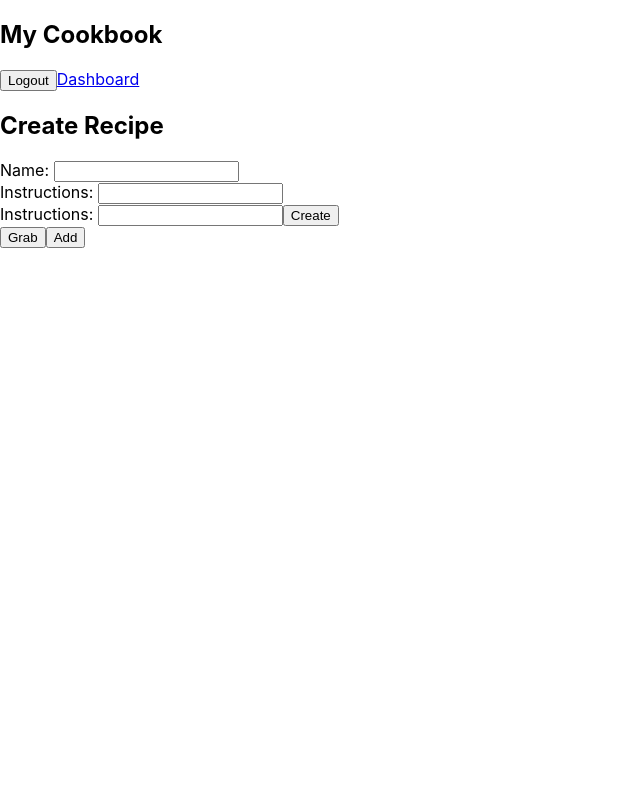
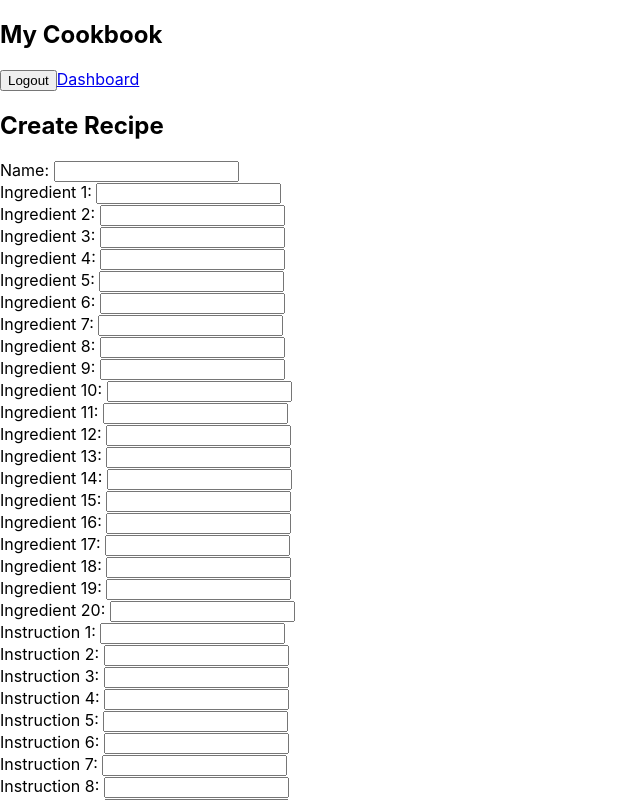
Before and after one commit to Archangxl/Coding-Dojo-Projects-Algos, a React (Create React App) app in the folder client/: page /1/createRecipe in a window 1280 px wide. Shown: the top 800 px of the page, without its empty margins (0-640 px from the left). Built offline with nearby package versions, Linux system fonts and the light colour scheme; the HTML template or start-up script is replaced by a standard one.

Commit message:
last updated 05.10.2023

```diff
--- a/client/src/Components/CreateRecipe.js
+++ b/client/src/Components/CreateRecipe.js
@@ -6,9 +6,50 @@ const CreateRecipe = (props) => {
 
     const {userId} = useParams();
     const [name, setName] = useState("");
-    const [ingredient0, setIngredient0] = useState("");
-    const [instruction0, setInstruction0] = useState("");
-    const array = [{ingredient0: 'aa'}];
+    const [ingredient, setIngredient] = useState([
+        {ingredient0: ''},
+        {ingredient1: ''},
+        {ingredient2: ''},
+        {ingredient3: ''},
+        {ingredient4: ''},
+        {ingredient5: ''},
+        {ingredient6: ''},
+        {ingredient7: ''},
+        {ingredient8: ''},
+        {ingredient9: ''},
+        {ingredient10: ''},
+        {ingredient11: ''},
+        {ingredient12: ''},
+        {ingredient13: ''},
+        {ingredient14: ''},
+        {ingredient15: ''},
+        {ingredient16: ''},
+        {ingredient17: ''},
+        {ingredient18: ''},
+        {ingredient19: ''}
+    ]);
+    const [instruction, setInstruction] = useState([
+        {instruction0: ''},
+        {instruction1: ''},
+        {instruction2: ''},
+        {instruction3: ''},
+        {instruction4: ''},
+        {instruction5: ''},
+        {instruction6: ''},
+        {instruction7: ''},
+        {instruction8: ''},
+        {instruction9: ''},
+        {instruction10: ''},
+        {instruction11: ''},
+        {instruction12: ''},
+        {instruction13: ''},
+        {instruction14: ''},
+        {instruction15: ''},
+        {instruction16: ''},
+        {instruction17: ''},
+        {instruction18: ''},
+        {instruction19: ''}
+    ]);
 
     const navigate = useNavigate();
     const logout = (e) => {
@@ -22,28 +63,15 @@ const CreateRecipe = (props) => {
 
     const onSubmit = (e) => {
         e.preventDefault();
-        axios.post('http://localhost:8000/api/'+userId+'/createRecipe', {name: name, ingredient0, instruction0}
+        axios.post('http://localhost:8000/api/'+userId+'/createRecipe', {name: name, instruction, ingredient}
         , {withCredentials: true})
         .then(res => {
             console.log(res);
+            navigate('/' + userId + '/dashboard');
         })
         .catch(err => console.log(err));
     }
 
-
-
-    const mapIngredients = (e) => {
-        for(let i = 0; i < array.length; i++) {
-            console.log(array);
-        }
-    }
-
-    const addIngredient = (e) => {
-        let j = array.length;
-        let addition = 'ingredient' + j.toString();
-        array.push({[addition] : ''});
-
-    }
     return (
         <>
             <nav>
@@ -60,25 +88,29 @@ const CreateRecipe = (props) => {
 
                     <label>Name: </label>
                     <input type="text" onChange={(e) => setName(e.target.value)} value={name}></input>
-
                     {
-                        array.map((ingredient, index) => {
+                        ingredient.map((ingredients, index) => {
                             return (
                                 <div key={index}>
-                                    <label>Instructions: </label>
-                                    <input type="text" onChange={(e) => ingredient = e.target.value} value={ingredient.value}></input>
+                                    <label>Ingredient {index + 1}: </label>
+                                    <input type="text" onChange={(e) => ingredient[index]['ingredient' + index.toString()] = e.target.value} value={ingredient['ingredient' + index.toString()]}></input>
+                                </div>
+                            );
+                        })
+                    }
+                    {
+                        instruction.map((instructions, index) => {
+                            return (
+                                <div key={index}>
+                                    <label>Instruction {index + 1}: </label>
+                                    <input type="text" onChange={(e) => instruction[index]["instruction"+ index.toString()] = e.target.value} value={instruction["instruction"+ index.toString()]}></input>
                                 </div>
                             );
                         })
                     }
 
-                    <label>Instructions: </label>
-                    <input type="text" onChange={(e) => setInstruction0(e.target.value)} value={instruction0}></input>
-
                     <button>Create</button>
                 </form>
-                <button onClick={mapIngredients}>Grab</button>
-                <button onClick={addIngredient}>Add</button>
             </main>
         </>
     );
```
Also changed, not shown: 1 other file (tests, documents, lock files or other folders).
